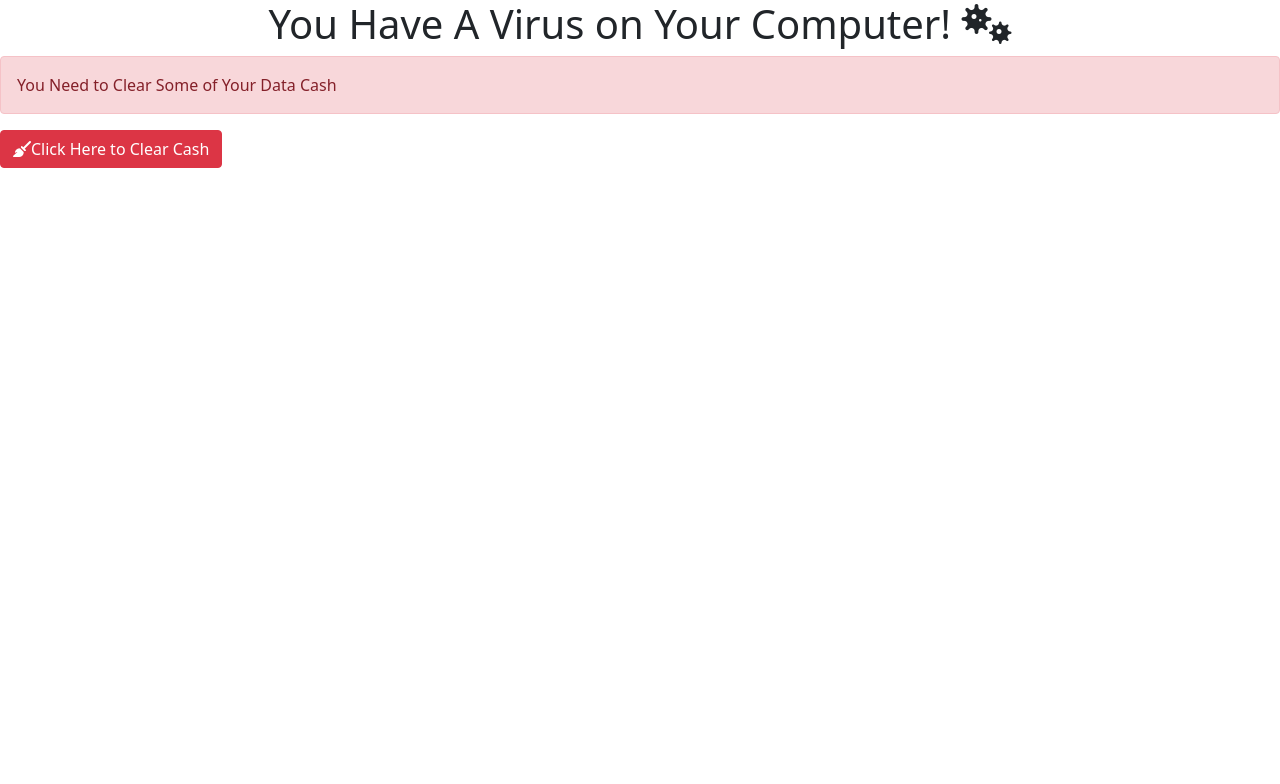
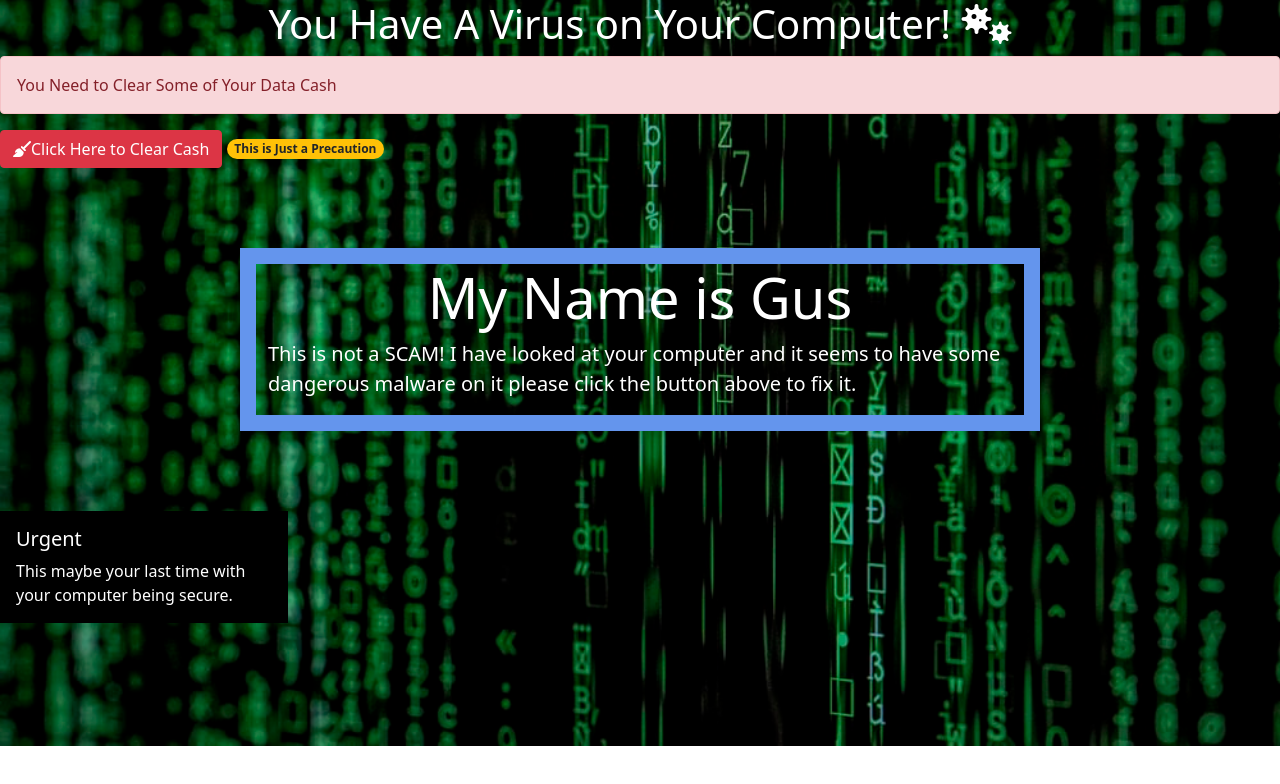
Before and after one commit to GustavoPercastre/Assignment-7, a plain HTML site: page index.html in a window 1280 px wide. Drawn offline with nearby package versions, Linux system fonts and the light colour scheme.

Commit message:
I added a badge, jumbotron, a card, and added a background image.

```diff
--- a/index.html
+++ b/index.html
@@ -11,12 +11,27 @@
 <link rel="stylesheet" href="https://cdnjs.cloudflare.com/ajax/libs/animate.css/4.1.1/animate.min.css"/>
 </head>
 <body>
-    <h1>You Have A Virus on Your Computer! <i class="fas fa-viruses"></i></h1>
+    <h1 class="animate__animated animate__wobble">You Have A Virus on Your Computer! <i class="fas fa-viruses"></i></h1>
     <div class="alert alert-danger" role="alert">
         You Need to Clear Some of Your Data Cash
       </div>
 
-      <button type="button" class="btn btn-danger"><i class="fas fa-broom"></i>Click Here to Clear Cash </button>
+    <button type="button" class="btn btn-danger"><i class="fas fa-broom"></i>Click Here to Clear Cash </button>
+    <span class="badge rounded-pill bg-warning text-dark">This is Just a Precaution</span>
+
+    <div class="jumbotron jumbotron-fluid">
+        <div class="container blue">
+          <h1 class="display-4">My Name is Gus</h1>
+          <p class="lead">This is not a SCAM! I have looked at your computer and it seems to have some dangerous malware on it please click the button above to fix it.</p>
+        </div>
+      </div>
+
+      <div class="card-border-dark mb-3" style="max-width: 18rem;">
+        <div class="card-body text-dark">
+          <h5 class="card-title">Urgent</h5>
+          <p class="card-text">This maybe your last time with your computer being secure.</p>
+        </div>
+      </div>
 
 <script src="https://cdn.jsdelivr.net/npm/bootstrap@5.1.1/dist/js/bootstrap.bundle.min.js" integrity="sha384-/bQdsTh/da6pkI1MST/rWKFNjaCP5gBSY4sEBT38Q/9RBh9AH40zEOg7Hlq2THRZ" crossorigin="anonymous"></script>
 </body>
--- a/main.css
+++ b/main.css
@@ -1,4 +1,39 @@
+body
+{
+    background-image:url(Images/codebackground.jpeg);
+    background-position: center;
+    background-repeat: no-repeat;
+    background-size: cover;
+}
 h1
 {
     text-align: center;
+    color: white;
 }
+p
+{
+    color: white;
+}
+.blue
+{
+    border: 1em cornflowerblue solid;
+}
+.jumbotron
+{
+    width: 75%;
+    padding: 5em;
+    margin: auto;
+}
+.card-body
+{
+    background-color: black;
+    margin: auto;
+}
+.card-title
+{
+    color: white;
+}
+.card-text
+{
+    color: white;
+}
```
Also changed, not shown: Images/codebackground.jpeg (added).
